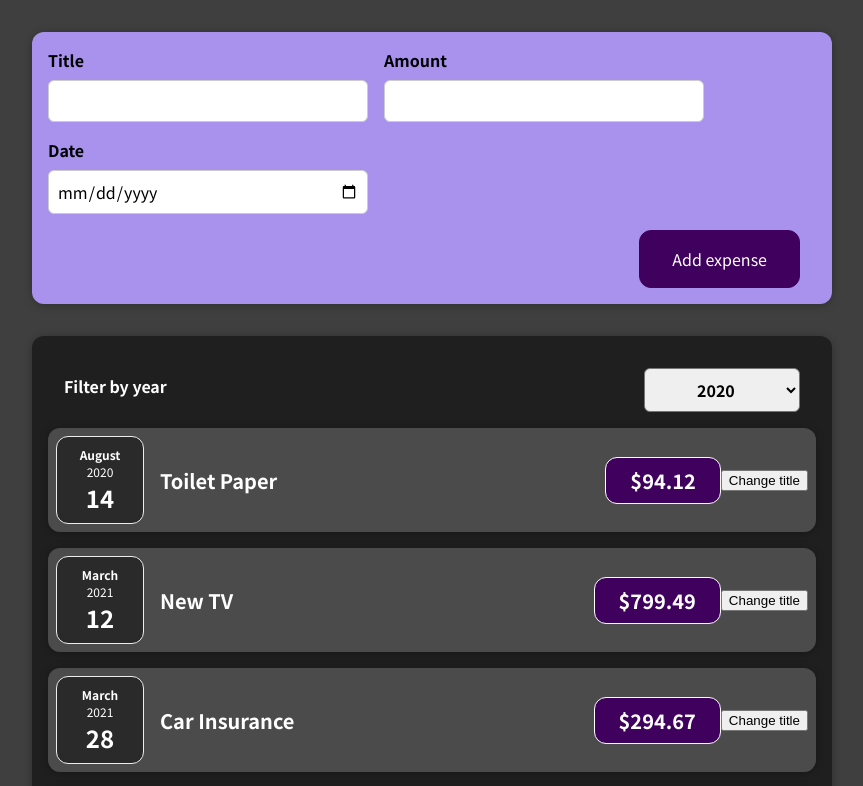
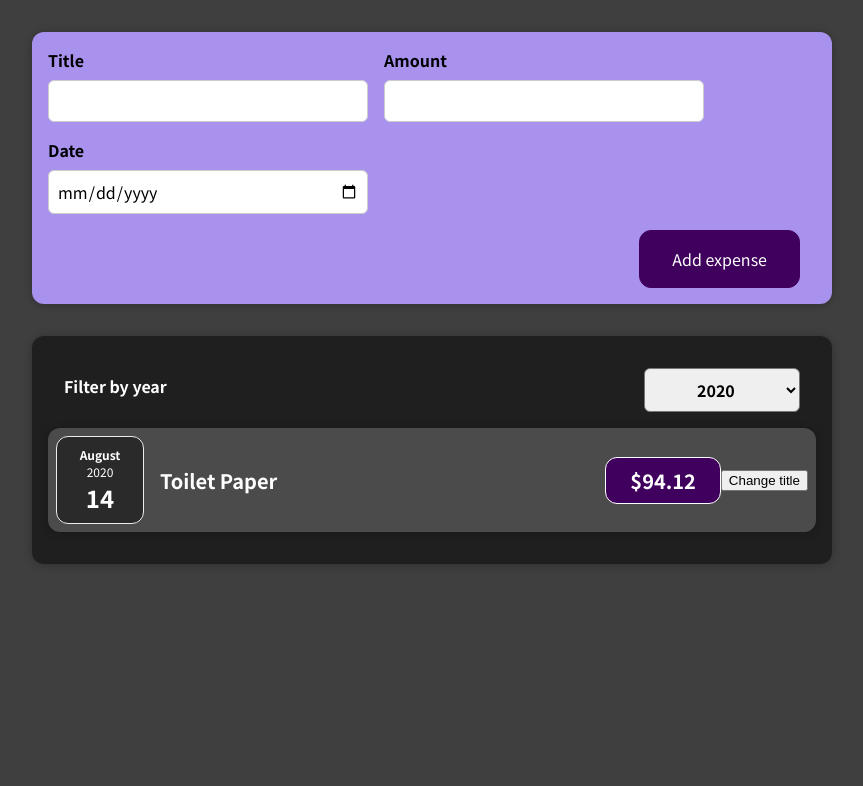
Before and after one commit to MwauStephen/Expense-Tracker-01, a React (Create React App) app: page / in a window 1280 px wide. Shown: the top 786 px of the page, without its empty margins (208-1071 px from the left). Built offline with nearby package versions, Linux system fonts and the light colour scheme.

Commit message:
filtered the expenses according to the years

```diff
--- a/src/Components/Expenses/Expenses.js
+++ b/src/Components/Expenses/Expenses.js
@@ -3,18 +3,24 @@ import ExpenseItem from "./ExpenseItem";
 import Card from "../UI/Card.js";
 import "./Expenses.css";
 import ExpensesFilter from "./ExpensesFilter";
+
 const Expenses = (props) => {
   const [filteredYear, setFilteredYear] = useState("2020");
+
   const filterChangeHandler = (selectedYear) => {
     setFilteredYear(selectedYear);
   };
+  // filter the expenses according to years
+  const filteredYearExpense = props.items.filter((expense) => {
+    return expense.date.getFullYear().toString() === filteredYear;
+  });
   return (
     <Card className="expenses">
       <ExpensesFilter
         onChangeFilter={filterChangeHandler}
         selected={filteredYear}
       />
-      {props.items.map((expense) => {
+      {filteredYearExpense.map((expense) => {
         return (
           <ExpenseItem
             key={expense.id}
```
